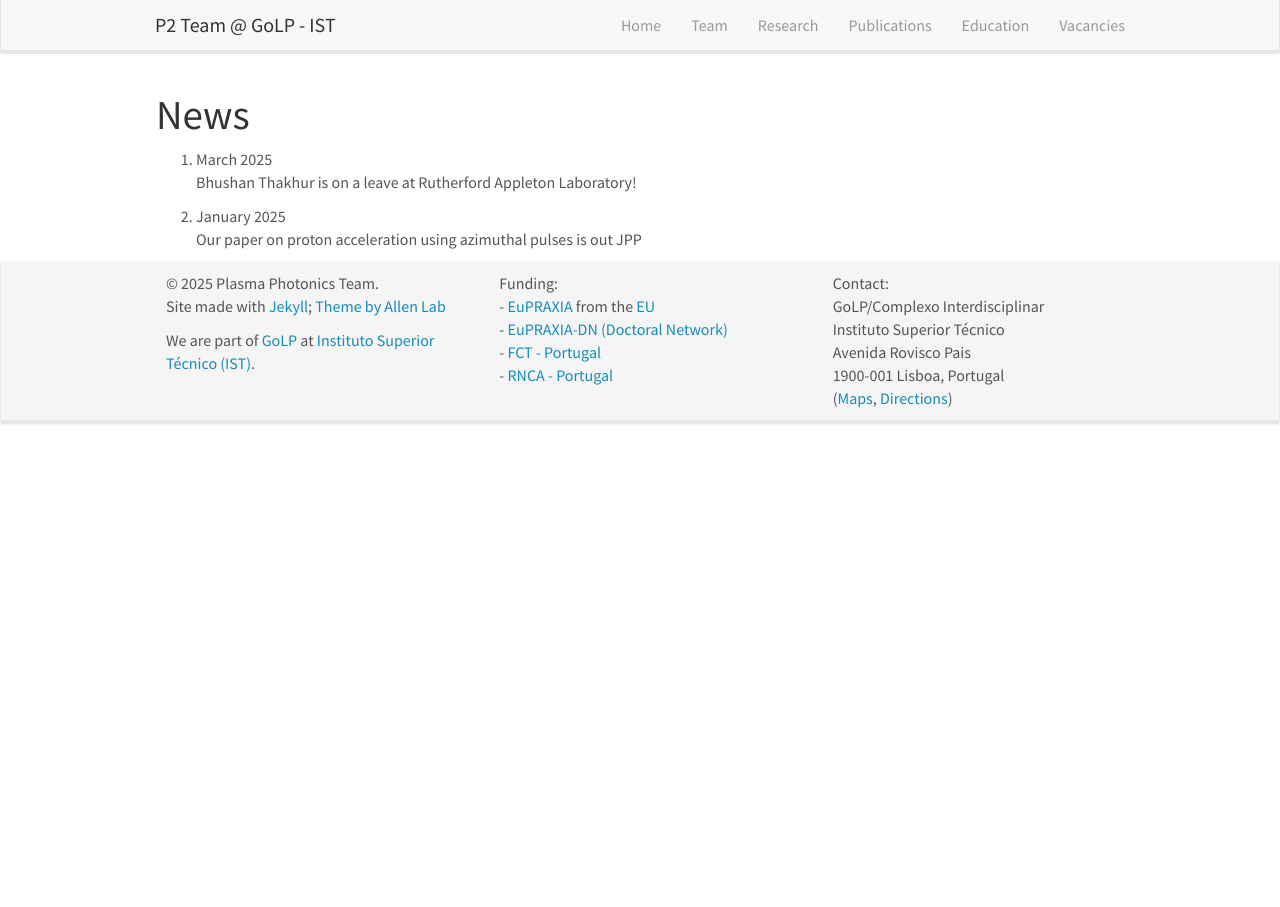
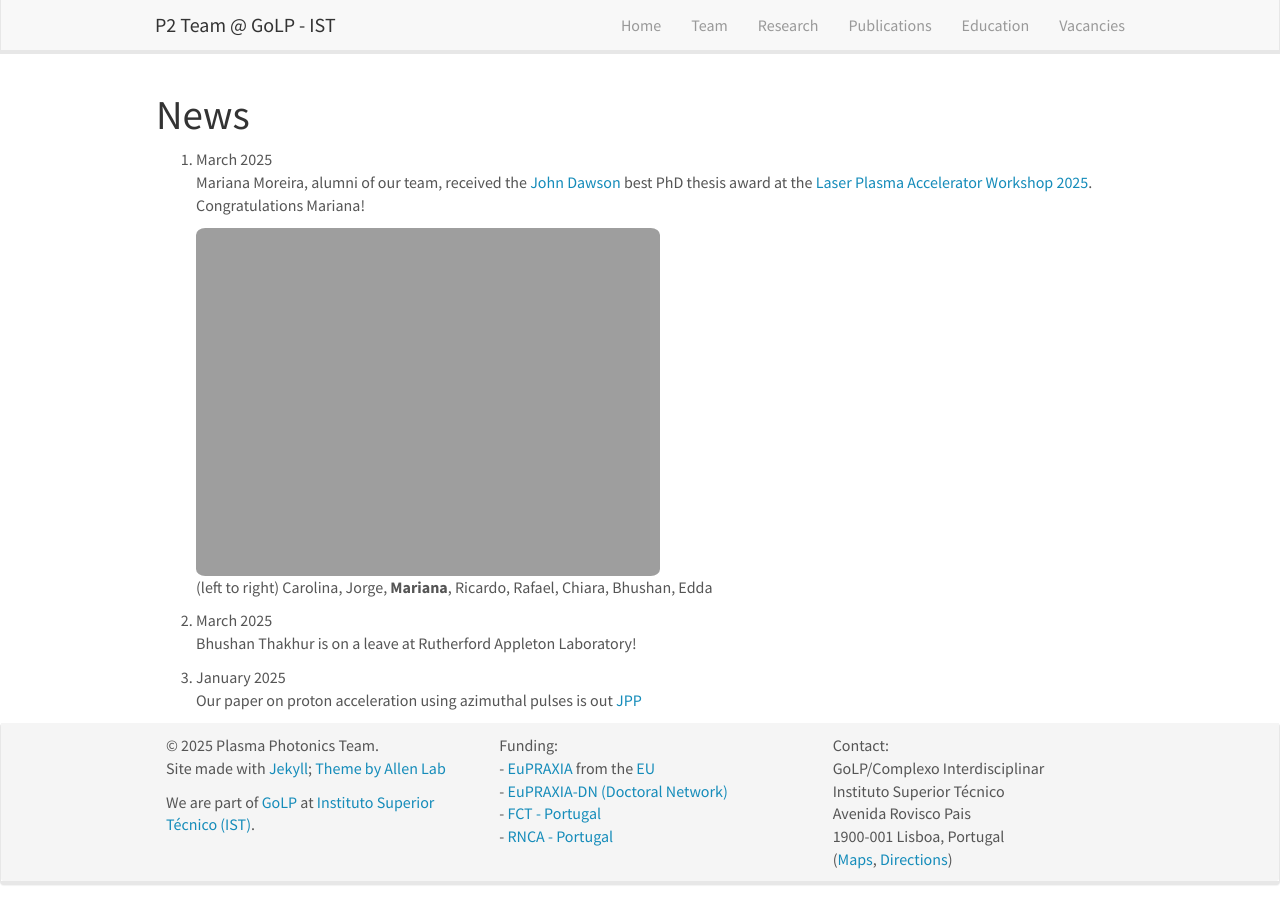
Before and after one commit to p2team/p2team.github.io, a Jekyll site: the page built from _pages/allnews.md, in a window 1280 px wide. Built offline with Jekyll 4.4.1, drawn with Linux system fonts in a browser that asks for light colours; nearby versions of some CDN libraries.

Commit message:
news update lpaw JD prize

```diff
--- a/_data/news.yml
+++ b/_data/news.yml
@@ -1,5 +1,16 @@
+- date: 17. March 2025
+  headline: Mariana Moreira, alumni of our team, was a recipient of the [John Dawson](https://agenda.infn.it/event/42311/page/9514-john-dawson-thesis-prize) bext PhD thesis award.
+  fullstory: Mariana Moreira, alumni of our team, received the [John Dawson](https://agenda.infn.it/event/42311/page/9514-john-dawson-thesis-prize)  best PhD thesis award at the [Laser Plasma Accelerator Workshop 2025](https://agenda.infn.it/event/42311/). Congratulations Mariana!
+  number_photo: 1
+  photo: JD-Moreira.jpg
+  photo_caption: (left to right) Carolina, Jorge, **Mariana**, Ricardo, Rafael, Chiara, Bhushan, Edda
+
 - date: 3. March 2025
+  number_photo: 0
   headline: Bhushan Thakhur is on a leave at Rutherford Appleton Laboratory!
+  fullstory: Bhushan Thakhur is on a leave at Rutherford Appleton Laboratory!
 
 - date: 16. January 2025
+  number_photo: 0
   headline: Our paper on proton acceleration using azimuthal pulses is out [JPP](https://iopscience.iop.org/article/10.1088/1361-6587/ada0dd/meta)
+  fullstory: Our paper on proton acceleration using azimuthal pulses is out [JPP](https://iopscience.iop.org/article/10.1088/1361-6587/ada0dd/meta)
--- a/_pages/allnews.md
+++ b/_pages/allnews.md
@@ -9,5 +9,10 @@ permalink: /allnews.html
 # News
 
 {% for article in site.data.news %}
-{{ article.date }} <br> {{ article.headline | markdownify | strip_html}}
+{{ article.date }} <br> {{ article.fullstory | markdownify | remove: '<p>' | remove: '</p>' }}
+
+{% if article.number_photo == 1 %}
+     <img src="{{ site.url }}{{ site.baseurl }}/images/newspic/{{ article.photo }}" class="img-responsive" width="50%" style="display: block; margin: 0;" />
+     {{ article.photo_caption }}
+{% endif %}
 {% endfor %}
```
Also changed, not shown: 1 other file.
